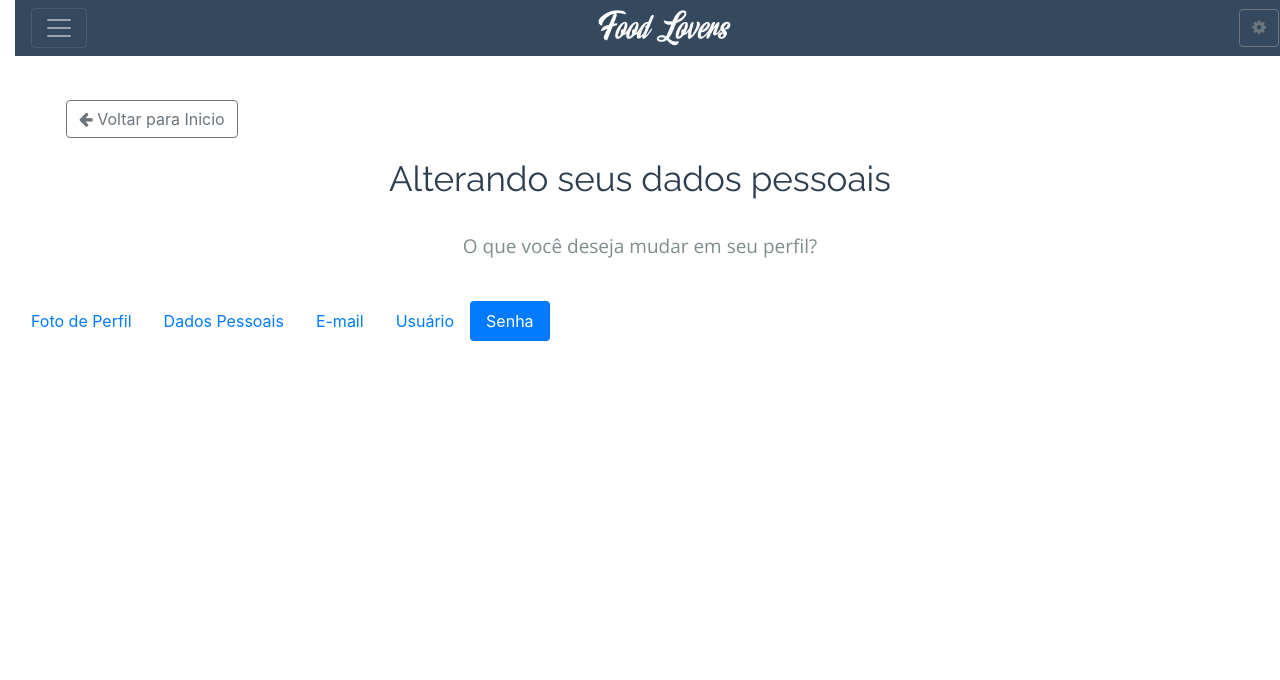
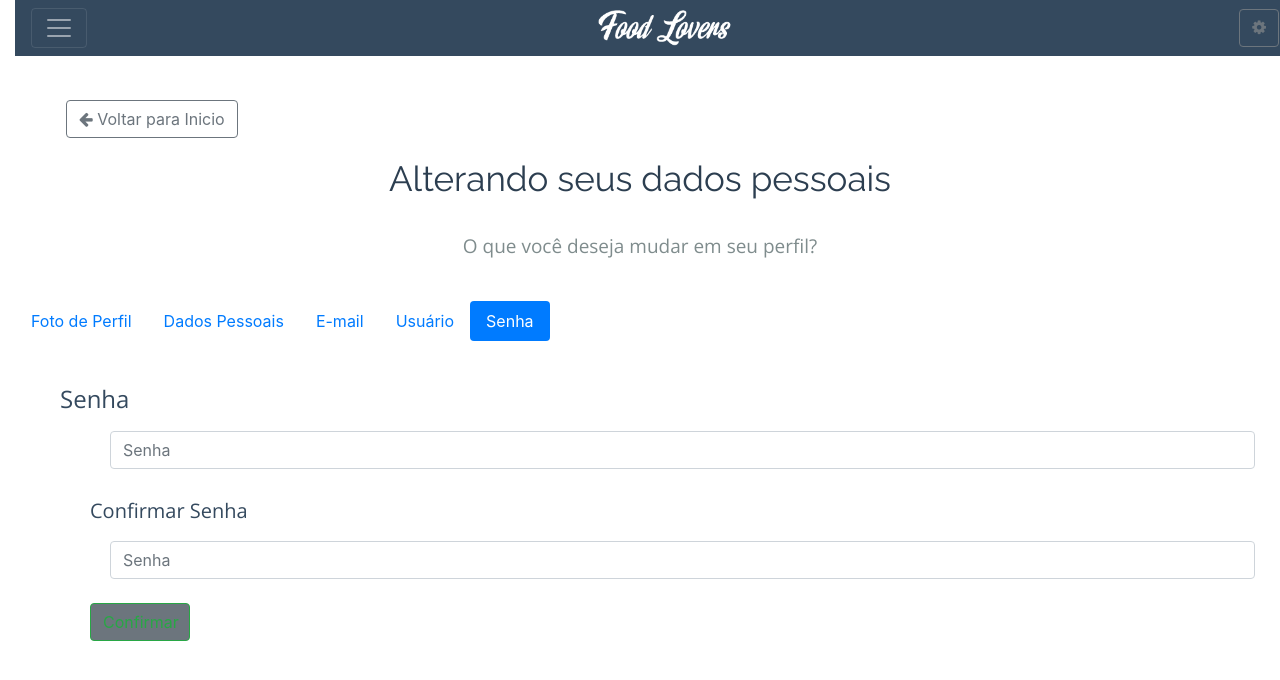
Before and after one commit to rafaelazd/food-lovers, a Vue app in the folder web-ui/: page /#/perfil in a window 1280 px wide. Both pictures are taken after a click on the tab "Senha". Shown: the top 680 px of the page. Built offline with nearby package versions, Linux system fonts and the light colour scheme.

Commit message:
Perfil - Tabs
Finalizado o último Tab: Senha, com pequenas alterações no CSS

```diff
--- a/web-ui/src/components/Perfil.vue
+++ b/web-ui/src/components/Perfil.vue
@@ -99,6 +99,27 @@
                       </div>
                   </b-tab>
                   <b-tab title="Senha"><br>
+                      <div class="body d-flex flex-column justify-content-center">
+                            <form class="form" role="form" autocomplete="off" id="formConfig" action="">
+                              <b-row>
+                                 <b-col>
+                                     <h4>Senha</h4>
+                                 </b-col>
+                              </b-row>
+                              <b-row class="inputs3">
+                                   <input type="password" class="form-control" name="senha1" id="senha1" required="" placeholder="Senha" autocomplete="new-password"> <br><br>
+                              </b-row>
+                              <b-row>
+                                 <b-col>
+                                     <h5>Confirmar Senha</h5>
+                                 </b-col>
+                              </b-row>
+                              <b-row class="inputs2">
+                                   <input type="password" class="form-control" name="senha2" id="senha2" required="" placeholder="Senha" autocomplete="new-password">
+                              </b-row>
+                            </form> <br>
+                        <b-button type="submit" class="btn btn-outline-success float-left">Confirmar</b-button>
+                      </div>
                   </b-tab>
                 </b-tabs>
         <!-- END Perfil-->
@@ -187,6 +208,12 @@ export default {
         margin-top: 10px;
     }
 
+    .body .inputs3{
+        margin-left: 70px;
+        margin-top: 10px;
+        margin-bottom: 20px;
+    }
+
     .body .btn-outline-success{
         margin-left: 50px;
         max-width: 100px;
```
